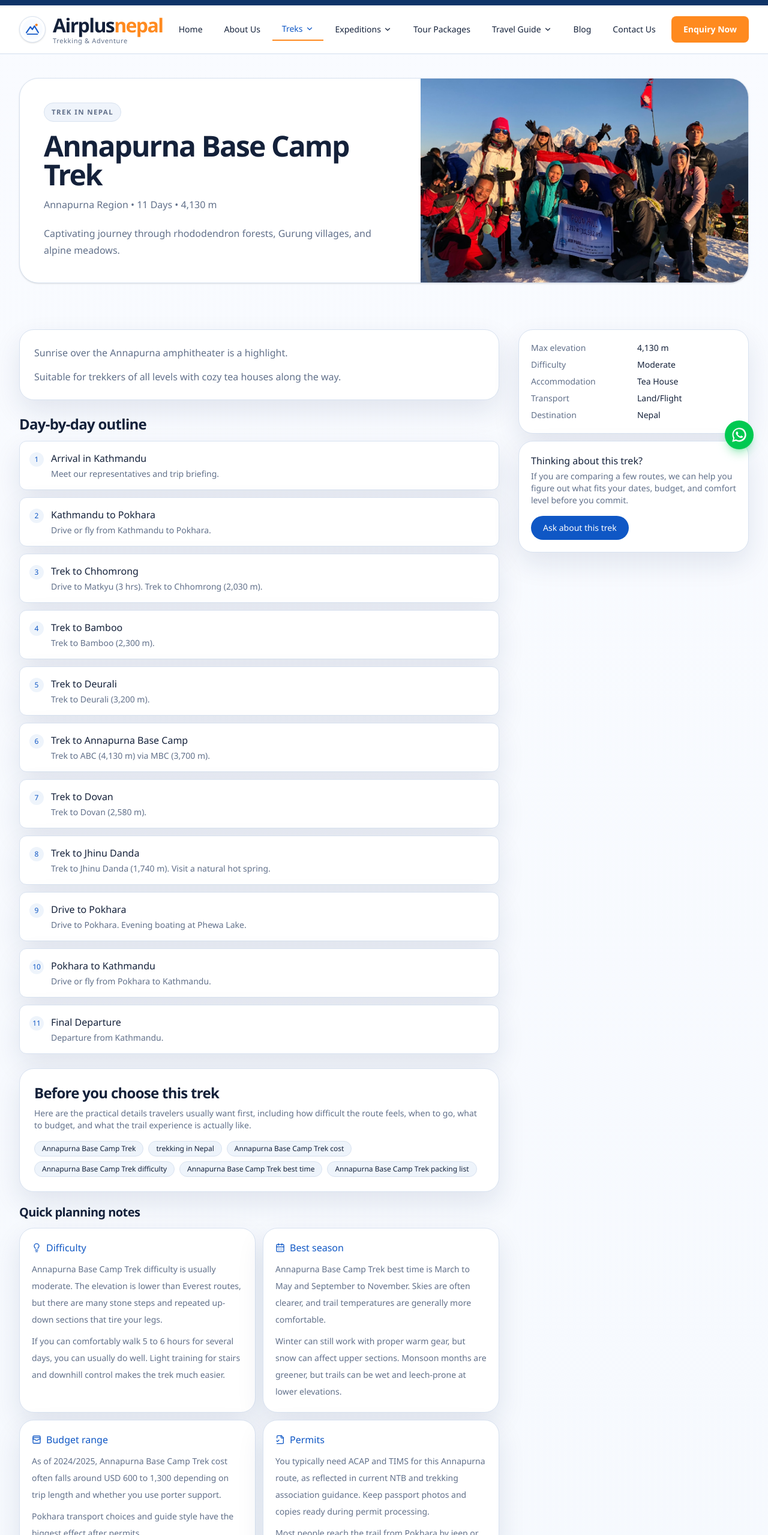
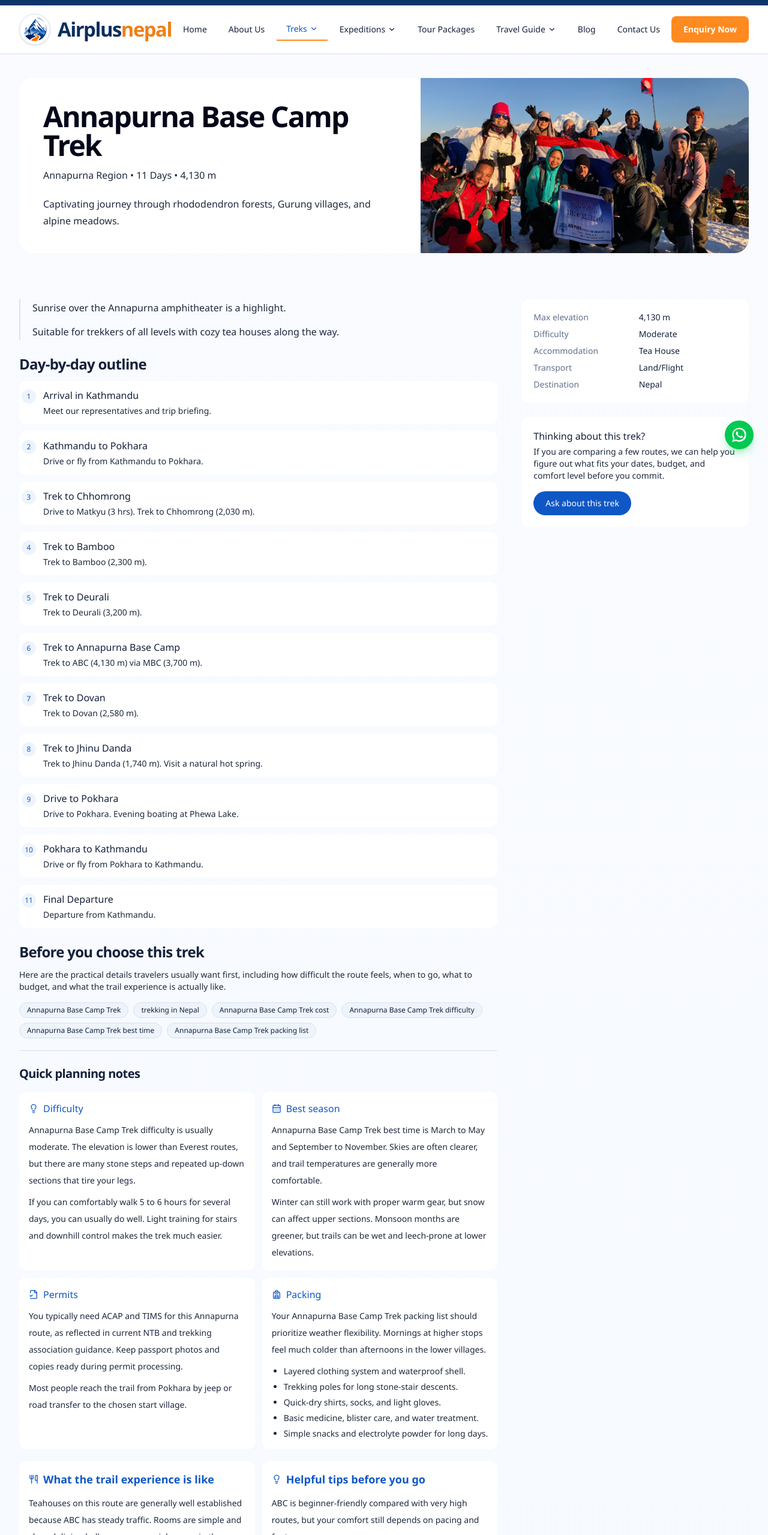
Before and after one commit to bigexperiment/20260213-airplus-modern, a Next.js app in the folder airplus-modern/web/: page /treks/annapurna-base-camp in a window 1280 px wide. Shown: the part 27-2586 px from the top of the page at 60% size. Built offline with nearby package versions, Linux system fonts and the light colour scheme.

Commit message:
Remove pricing site-wide, update branding logo, and add Instagram feed

```diff
--- a/airplus-modern/web/src/app/treks/[slug]/page.tsx
+++ b/airplus-modern/web/src/app/treks/[slug]/page.tsx
@@ -5,7 +5,8 @@ import path from "node:path";
 import Image from "next/image";
 import Link from "next/link";
 import { getTrekGuide } from "@/content/trekGuides";
-import { Backpack, CalendarDays, FileCheck2, Lightbulb, Utensils, WalletCards } from "lucide-react";
+import { Backpack, CalendarDays, FileCheck2, Lightbulb, Utensils } from "lucide-react";
+import InstagramFeed from "@/components/InstagramFeed";
 
 type ItineraryItem = { day: number; title: string; description: string };
 type Trek = {
@@ -36,6 +37,11 @@ function friendlySectionHeading(heading: string): string {
   if (heading === "Permits & Getting There") return "Permits and getting to the trail";
   if (heading === "Tips from People Who've Done It") return "Helpful tips before you go";
   return heading;
+}
+
+function isPriceSection(heading: string): boolean {
+  const h = heading.toLowerCase();
+  return h.includes("cost") || h.includes("price") || h.includes("budget");
 }
 
 async function getTrek(slug: string): Promise<Trek | null> {
@@ -101,7 +107,6 @@ export default async function TrekDetail({ params }: { params: Promise<{ slug: s
 
   const difficultySection = sectionByKeyword(["hard"]);
   const bestTimeSection = sectionByKeyword(["best time"]);
-  const costSection = sectionByKeyword(["cost"]);
   const packingSection = sectionByKeyword(["pack"]);
   const permitSection = sectionByKeyword(["permit"]);
   const vibeSection = sectionByKeyword(["teahouse", "food", "vibe"]);
@@ -110,24 +115,27 @@ export default async function TrekDetail({ params }: { params: Promise<{ slug: s
   const plannerCards = [
     { title: "Difficulty", icon: <Lightbulb className="size-4" />, section: difficultySection },
     { title: "Best season", icon: <CalendarDays className="size-4" />, section: bestTimeSection },
-    { title: "Budget range", icon: <WalletCards className="size-4" />, section: costSection },
     { title: "Permits", icon: <FileCheck2 className="size-4" />, section: permitSection },
     { title: "Packing", icon: <Backpack className="size-4" />, section: packingSection },
   ].filter((card) => card.section);
+  const articleSections = guide?.sections.filter(
+    (section) =>
+      !["teahouse", "food", "vibe", "tips"].some((keyword) => section.heading.toLowerCase().includes(keyword)) &&
+      !isPriceSection(section.heading)
+  );
 
   return (
     <div>
       <div className="container-px pt-8 md:pt-10">
-        <div className="overflow-hidden rounded-[2rem] border border-[color:var(--border)] bg-white shadow-sm">
+        <div className="overflow-hidden rounded-[1.5rem] bg-white">
           <div className="grid lg:grid-cols-[1.1fr_0.9fr]">
             <div className="p-6 md:p-8 lg:p-10">
-              <div className="eyebrow">Trek in Nepal</div>
-              <h1 className="mt-4 text-3xl font-semibold tracking-[-0.04em] md:text-5xl">{trek.title}</h1>
-              <p className="mt-3 text-sm leading-7 text-muted-foreground md:text-base">
+              <h1 className="text-3xl font-semibold tracking-[-0.04em] text-slate-950 md:text-5xl">{trek.title}</h1>
+              <p className="mt-3 text-sm leading-7 text-slate-800 md:text-base">
                 {trek.region} • {trek.duration}
                 {trek.maxElevation ? ` • ${trek.maxElevation}` : ""}
               </p>
-              {trek.overview?.[0] && <p className="mt-5 max-w-2xl text-sm leading-7 text-muted-foreground md:text-base">{trek.overview[0]}</p>}
+              {trek.overview?.[0] && <p className="mt-5 max-w-2xl text-sm leading-7 text-slate-800 md:text-base">{trek.overview[0]}</p>}
             </div>
             <div className="relative min-h-[18rem]">
               <Image src={cover} alt={trek.title} fill priority sizes="(max-width: 1024px) 100vw, 45vw" className="object-cover" />
@@ -136,12 +144,12 @@ export default async function TrekDetail({ params }: { params: Promise<{ slug: s
         </div>
       </div>
 
-      <div className="container-px section grid gap-8 md:grid-cols-3">
+      <div className="container-px section grid gap-10 md:grid-cols-3">
         <div className="space-y-6 md:col-span-2">
           {trek.overview && trek.overview.length > 1 && (
-            <div className="panel rounded-[1.5rem] p-6 space-y-3">
+            <div className="space-y-3 border-l-2 border-[color:var(--border)] pl-5">
               {trek.overview.slice(1).map((p, i) => (
-                <p key={i} className="text-sm leading-7 text-muted-foreground md:text-base">
+                <p key={i} className="text-sm leading-7 text-slate-800 md:text-base">
                   {p}
                 </p>
               ))}
@@ -162,14 +170,14 @@ export default async function TrekDetail({ params }: { params: Promise<{ slug: s
             <h2 className="mb-3 text-2xl font-semibold tracking-[-0.03em]">Day-by-day outline</h2>
             <ol className="space-y-3">
               {trek.itinerary.map((d) => (
-                <li key={d.day} className="panel rounded-xl p-4">
+                <li key={d.day} className="rounded-xl bg-white px-1 py-3">
                   <div className="flex items-start gap-3">
-                    <div className="mt-0.5 inline-flex h-6 min-w-6 items-center justify-center rounded-full bg-muted text-xs font-medium text-primary">
+                    <div className="mt-0.5 inline-flex h-6 min-w-6 items-center justify-center rounded-full bg-[color:var(--muted)] text-xs font-medium text-primary">
                       {d.day}
                     </div>
                     <div>
                       <div className="font-medium">{d.title}</div>
-                      <div className="mt-1 text-sm text-muted-foreground">{d.description}</div>
+                      <div className="mt-1 text-sm text-slate-800">{d.description}</div>
                     </div>
                   </div>
                 </li>
@@ -179,9 +187,9 @@ export default async function TrekDetail({ params }: { params: Promise<{ slug: s
 
           {guide && (
             <section className="space-y-5">
-              <div className="panel rounded-[1.5rem] p-6">
+              <div className="space-y-3">
                 <h2 className="text-2xl font-semibold tracking-[-0.03em]">Before you choose this trek</h2>
-                <p className="mt-2 text-sm text-muted-foreground">
+                <p className="mt-2 text-sm text-slate-800">
                   Here are the practical details travelers usually want first, including how difficult the route feels, when to go, what to budget, and what the trail experience is actually like.
                 </p>
                 <div className="mt-4 flex flex-wrap gap-2">
@@ -194,24 +202,24 @@ export default async function TrekDetail({ params }: { params: Promise<{ slug: s
               </div>
 
               {plannerCards.length > 0 && (
-                <section className="space-y-3">
+                <section className="space-y-4 border-t border-[color:var(--border)] pt-6">
                   <h3 className="text-xl font-semibold tracking-[-0.03em]">Quick planning notes</h3>
                   <div className="grid gap-3 md:grid-cols-2">
                     {plannerCards.map((card) => (
-                      <article key={card.title} className="panel rounded-[1.5rem] p-5">
+                      <article key={card.title} className="rounded-xl bg-white p-4">
                         <div className="inline-flex items-center gap-2 text-primary">
                           {card.icon}
                           <span className="font-medium">{card.title}</span>
                         </div>
                         <div className="mt-2 space-y-2">
                           {card.section?.paragraphs.slice(0, 2).map((paragraph) => (
-                            <p key={paragraph} className="text-sm leading-7 text-muted-foreground">
+                            <p key={paragraph} className="text-sm leading-7 text-slate-800">
                               {paragraph}
                             </p>
                           ))}
                         </div>
                         {card.section?.bullets && card.section.bullets.length > 0 && (
-                          <ul className="mt-3 list-disc space-y-1.5 pl-5 text-sm text-muted-foreground">
+                          <ul className="mt-3 list-disc space-y-1.5 pl-5 text-sm text-slate-800">
                             {card.section.bullets.slice(0, 5).map((bullet) => (
                               <li key={bullet}>{bullet}</li>
                             ))}
@@ -225,14 +233,14 @@ export default async function TrekDetail({ params }: { params: Promise<{ slug: s
 
               <section className="grid gap-3 md:grid-cols-2">
                 {vibeSection && (
-                  <article className="panel rounded-[1.5rem] p-5">
+                  <article className="rounded-xl bg-white p-4">
                     <div className="inline-flex items-center gap-2 text-primary">
                       <Utensils className="size-4" />
                       <h3 className="text-lg font-semibold">{friendlySectionHeading(vibeSection.heading)}</h3>
                     </div>
                     <div className="mt-3 space-y-2">
                       {vibeSection.paragraphs.map((paragraph) => (
-                        <p key={paragraph} className="text-sm leading-7 text-muted-foreground">
+                        <p key={paragraph} className="text-sm leading-7 text-slate-800">
                           {paragraph}
                         </p>
                       ))}
@@ -240,16 +248,16 @@ export default async function TrekDetail({ params }: { params: Promise<{ slug: s
                   </article>
                 )}
                 {tipsSection && (
-                  <article className="panel rounded-[1.5rem] p-5">
+                  <article className="rounded-xl bg-white p-4">
                     <div className="inline-flex items-center gap-2 text-primary">
                       <Lightbulb className="size-4" />
                       <h3 className="text-lg font-semibold">{friendlySectionHeading(tipsSection.heading)}</h3>
                     </div>
                     {tipsSection.paragraphs.length > 0 && (
-                      <p className="mt-3 text-sm leading-7 text-muted-foreground">{tipsSection.paragraphs[0]}</p>
+                      <p className="mt-3 text-sm leading-7 text-slate-800">{tipsSection.paragraphs[0]}</p>
                     )}
                     {tipsSection.bullets && tipsSection.bullets.length > 0 && (
-                      <ul className="mt-3 list-disc space-y-1.5 pl-5 text-sm text-muted-foreground">
+                      <ul className="mt-3 list-disc space-y-1.5 pl-5 text-sm text-slate-800">
                         {tipsSection.bullets.map((bullet) => (
                           <li key={bullet}>{bullet}</li>
                         ))}
@@ -259,9 +267,9 @@ export default async function TrekDetail({ params }: { params: Promise<{ slug: s
                 )}
               </section>
 
-              <article className="panel rounded-[1.5rem] p-5 md:p-6">
+              <article className="border-t border-[color:var(--border)] pt-6">
                 <h3 className="text-xl font-semibold tracking-[-0.03em]">Useful references</h3>
-                <ul className="mt-3 list-disc space-y-2 pl-5 text-sm text-muted-foreground">
+                <ul className="mt-3 list-disc space-y-2 pl-5 text-sm text-slate-800">
                   {guide.sources.map((source) => (
                     <li key={source.url}>
                       <a href={source.url} target="_blank" rel="noreferrer" className="underline decoration-dotted underline-offset-3">
@@ -271,12 +279,42 @@ export default async function TrekDetail({ params }: { params: Promise<{ slug: s
                   ))}
                 </ul>
               </article>
+
+              {articleSections && articleSections.length > 0 && (
+                <article className="border-t border-[color:var(--border)] pt-6">
+                  <h3 className="text-2xl font-semibold tracking-[-0.03em] text-slate-950">Detailed route article</h3>
+                  <p className="mt-2 text-sm leading-7 text-slate-800">
+                    If you are researching seriously, this section gives a fuller breakdown in plain language so you can understand the route before you decide.
+                  </p>
+                  <div className="mt-5 space-y-6">
+                    {articleSections.map((section) => (
+                      <section key={section.heading} className="space-y-3">
+                        <h4 className="text-xl font-semibold text-slate-950">{friendlySectionHeading(section.heading)}</h4>
+                        {section.paragraphs.map((paragraph) => (
+                          <p key={paragraph} className="text-sm leading-7 text-slate-800 md:text-base">
+                            {paragraph}
+                          </p>
+                        ))}
+                        {section.bullets && section.bullets.length > 0 && (
+                          <ul className="list-disc space-y-1.5 pl-5 text-sm text-slate-800 md:text-base">
+                            {section.bullets.map((bullet) => (
+                              <li key={bullet}>{bullet}</li>
+                            ))}
+                          </ul>
+                        )}
+                      </section>
+                    ))}
+                  </div>
+                </article>
+              )}
+
+              <InstagramFeed />
             </section>
           )}
         </div>
 
-        <aside className="space-y-3">
-          <div className="panel rounded-[1.5rem] p-5">
+        <aside className="space-y-6 md:sticky md:top-24 md:self-start">
+          <div className="rounded-xl bg-white p-5">
             <div className="grid grid-cols-2 gap-x-3 gap-y-2 text-sm">
               {trek.maxElevation && (
                 <>
@@ -308,9 +346,9 @@ export default async function TrekDetail({ params }: { params: Promise<{ slug: s
           </div>
 
           {trek.highlights && trek.highlights.length > 0 && (
-            <div className="panel rounded-[1.5rem] p-5">
+            <div className="rounded-xl bg-white p-5">
               <div className="mb-2 font-medium">Why travelers like it</div>
-              <ul className="list-disc space-y-1 pl-5 text-sm text-muted-foreground">
+              <ul className="list-disc space-y-1 pl-5 text-sm text-slate-800">
                 {trek.highlights.map((h) => (
                   <li key={h}>{h}</li>
                 ))}
@@ -318,9 +356,9 @@ export default async function TrekDetail({ params }: { params: Promise<{ slug: s
             </div>
           )}
 
-          <div className="panel rounded-[1.5rem] p-5">
+          <div className="rounded-xl bg-white p-5">
             <div className="font-medium">Thinking about this trek?</div>
-            <p className="mt-1 text-sm text-muted-foreground">
+            <p className="mt-1 text-sm text-slate-800">
               If you are comparing a few routes, we can help you figure out what fits your dates, budget, and comfort level before you commit.
             </p>
             <Link href="/contact" className="mt-4 inline-flex rounded-full bg-primary px-5 py-2.5 text-sm font-medium text-primary-foreground">
--- a/airplus-modern/web/src/components/BrandLogo.tsx
+++ b/airplus-modern/web/src/components/BrandLogo.tsx
@@ -1,3 +1,5 @@
+import Image from "next/image";
+
 type BrandLogoProps = {
   showWordmark?: boolean;
   small?: boolean;
@@ -9,30 +11,29 @@ export default function BrandLogo({
   small = false,
   className = "",
 }: BrandLogoProps) {
-  const markSize = small ? 36 : 44;
-  const textSize = small ? "text-base md:text-[2rem]" : "text-[2rem]";
+  const markSize = small ? 42 : 52;
+  const textSize = small ? "text-[1.35rem] md:text-[1.8rem]" : "text-[2.05rem]";
 
   return (
     <span className={`inline-flex items-center gap-3 ${className}`.trim()}>
       <span
-        className="inline-flex items-center justify-center rounded-full border border-[color:var(--border)] bg-white shadow-sm"
+        className="inline-flex items-center justify-center overflow-hidden rounded-full border border-[color:var(--border)] bg-white shadow-sm"
         style={{ width: markSize, height: markSize }}
         aria-hidden="true"
       >
-        <svg width={markSize - 10} height={markSize - 10} viewBox="0 0 48 48" fill="none" xmlns="http://www.w3.org/2000/svg">
-          <circle cx="24" cy="24" r="24" fill="#F8FBFF" />
-          <path d="M10 31.5L19.2 18L24 24.1L28.8 16L38 31.5" stroke="#1559C6" strokeWidth="3" strokeLinecap="round" strokeLinejoin="round" />
-          <path d="M12 35H36" stroke="#1559C6" strokeWidth="2.5" strokeLinecap="round" />
-          <circle cx="33.5" cy="13.5" r="3" fill="#F48120" />
-        </svg>
+        <Image
+          src="/logo-custom.png"
+          alt=""
+          width={markSize}
+          height={markSize}
+          className="h-full w-full object-cover"
+          aria-hidden="true"
+        />
       </span>
       {showWordmark && (
-        <span className="flex flex-col leading-none">
-          <span className={`display-face font-bold tracking-[-0.05em] text-foreground ${textSize}`}>
-            Airplus<span className="text-accent">nepal</span>
-          </span>
-          <span className="mt-1 text-[11px] font-medium tracking-[0.06em] text-muted-foreground">
-            Trekking & Adventure
+        <span className="leading-none">
+          <span className={`display-face font-extrabold tracking-[-0.045em] text-[#0d2d5e] ${textSize}`}>
+            Airplus<span className="text-[#f07f17]">nepal</span>
           </span>
         </span>
       )}
--- /dev/null
+++ b/airplus-modern/web/src/components/InstagramFeed.tsx
@@ -0,0 +1,102 @@
+"use client";
+
+import { useEffect, useState } from "react";
+import Image from "next/image";
+
+type InstagramPost = {
+  id: string;
+  caption?: string;
+  media_type?: "IMAGE" | "VIDEO" | "CAROUSEL_ALBUM";
+  media_url?: string;
+  permalink: string;
+};
+
+type FeedResponse = {
+  ok: boolean;
+  source: "instagram" | "fallback";
+  posts: InstagramPost[];
+};
+
+function captionPreview(caption?: string): string {
+  if (!caption) return "See the latest trail updates from Airplusnepal.";
+  return caption.length > 110 ? `${caption.slice(0, 110)}...` : caption;
+}
+
+export default function InstagramFeed() {
+  const [posts, setPosts] = useState<InstagramPost[]>([]);
+  const [source, setSource] = useState<"instagram" | "fallback" | null>(null);
+
+  useEffect(() => {
+    let cancelled = false;
+    async function load() {
+      try {
+        const res = await fetch("/api/instagram", { cache: "no-store" });
+        const data = (await res.json()) as FeedResponse;
+        if (cancelled) return;
+        setPosts(data.posts || []);
+        setSource(data.source);
+      } catch {
+        if (cancelled) return;
+        setPosts([]);
+      }
+    }
+    load();
+    return () => {
+      cancelled = true;
+    };
+  }, []);
+
+  if (!posts.length) return null;
+
+  return (
+    <section className="border-t border-[color:var(--border)] pt-7">
+      <div className="flex flex-wrap items-end justify-between gap-3">
+        <div>
+          <h3 className="text-2xl font-semibold tracking-[-0.03em] text-slate-950">From our Instagram</h3>
+          <p className="mt-1 text-sm text-slate-800">
+            Real updates from the trail at <span className="font-medium">@airplusnepal</span>.
+          </p>
+        </div>
+        <a
+          href="https://www.instagram.com/airplusnepal/"
+          target="_blank"
+          rel="noreferrer"
+          className="rounded-full bg-[#e86f11] px-4 py-2 text-sm font-semibold text-white"
+        >
+          View Profile
+        </a>
+      </div>
+
+      <div className="mt-5 grid gap-4 sm:grid-cols-3">
+        {posts.slice(0, 3).map((post) => (
+          <a
+            key={post.id}
+            href={post.permalink}
+            target="_blank"
+            rel="noreferrer"
+            className="group overflow-hidden rounded-xl bg-white"
+          >
+            <div className="relative h-56">
+              <Image
+                src={post.media_url || "/information/assets/gallery_1.jpg"}
+                alt="Instagram post from Airplusnepal"
+                fill
+                sizes="(max-width: 768px) 100vw, 33vw"
+                className="object-cover transition group-hover:scale-[1.02]"
+              />
+            </div>
+            <div className="p-3">
+              <p className="text-sm leading-6 text-slate-800">{captionPreview(post.caption)}</p>
+            </div>
+          </a>
+        ))}
+      </div>
+
+      {source === "fallback" && (
+        <p className="mt-3 text-xs text-slate-600">
+          Live Instagram sync is ready. Add `INSTAGRAM_USER_ID` and `INSTAGRAM_ACCESS_TOKEN` to enable direct feed updates.
+        </p>
+      )}
+    </section>
+  );
+}
```
Also changed, not shown: airplus-modern/web/src/app/api/instagram/route.ts (added, +78 -0 lines), airplus-modern/web/src/app/page.tsx (+8 -15 lines), airplus-modern/web/src/app/travel-guide/page.tsx (+3 -26 lines), airplus-modern/web/public/logo-custom.png (added).
